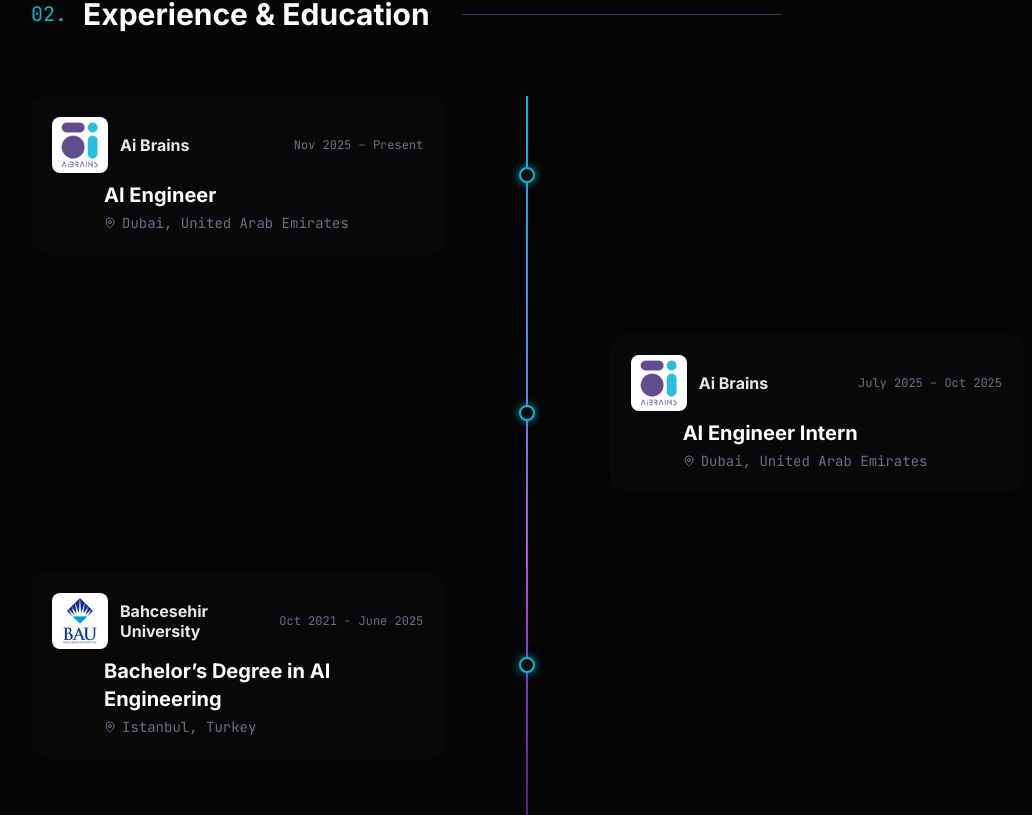
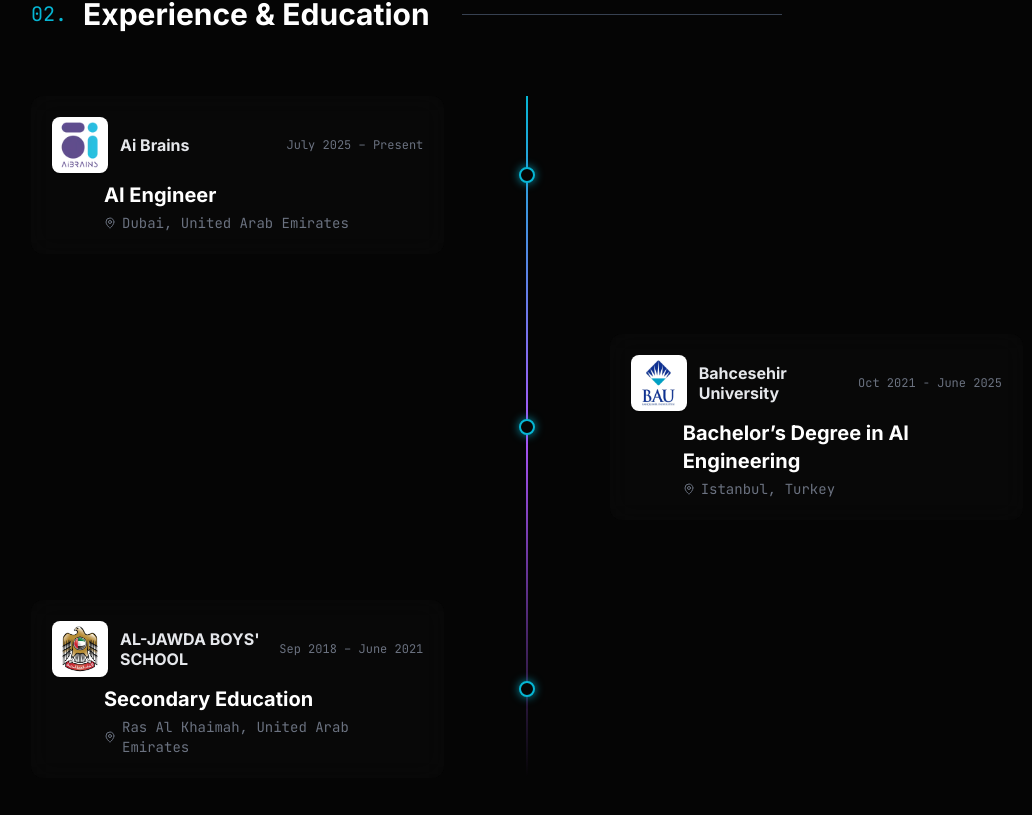
Before and after one commit to AbdullahDahabre/abdullahdahabre.github.io, a React (Vite) app: page / in a window 1280 px wide. Shown: the part 1585-2400 px from the top of the page, without its empty margins (113-1145 px from the left). Built offline with nearby package versions, Linux system fonts and the light colour scheme.

Commit message:
Update Experience.tsx

```diff
--- a/components/Experience.tsx
+++ b/components/Experience.tsx
@@ -9,7 +9,7 @@ const experiences: ExperienceType[] = [
     id: '1',
     company: 'Ai Brains',
     role: 'AI Engineer',
-    period: 'Nov 2025 – Present',
+    period: 'July 2025 – Present',
     location: 'Dubai, United Arab Emirates',
     link: 'https://aibrains.com',
     type: 'work',
@@ -24,23 +24,6 @@ const experiences: ExperienceType[] = [
   },
   {
     id: '2',
-    company: 'Ai Brains',
-    role: 'AI Engineer Intern',
-    period: 'July 2025 – Oct 2025',
-    location: 'Dubai, United Arab Emirates',
-    link: 'https://aibrains.com',
-    type: 'work',
-    logo: '/logo_aibrains.webp',
-    description: "Built multiple end-to-end full-stack applications, AI chatbots, and modern user interfaces.",
-    details: [
-      "**Abjad Platforms (Content + PowerPoint Creator)**: AI applications that generate platform-ready posts and structured presentation decks from titles, trending topics, or short prompts.",
-      "**AIRIS Website & LMS**: Learning platform with courses, quizzes/exams, certificates, and dashboards, featuring a RAG-based lecture assistant and a multi-agent AI for learner profiling, project planning, and final evaluation.",
-      "**Chemisoul Perfume Shop**: AI-powered e-commerce experience that helps users discover and personalize a signature fragrance, with recommendations and a complete shopping flow.",
-      "**Chatbots + Websites + Demos**: Built conversational assistants for Q&A/task automation, modern company websites, and interactive web demos/prototypes.",
-    ]
-  },
-  {
-    id: '3',
     company: 'Bahcesehir University',
     role: 'Bachelor’s Degree in AI Engineering',
     period: 'Oct 2021 - June 2025',
@@ -56,7 +39,7 @@ const experiences: ExperienceType[] = [
     ]
   },
   {
-    id: '4',
+    id: '3',
     company: "AL-JAWDA BOYS' SCHOOL",
     role: 'Secondary Education',
     period: 'Sep 2018 – June 2021',
```
